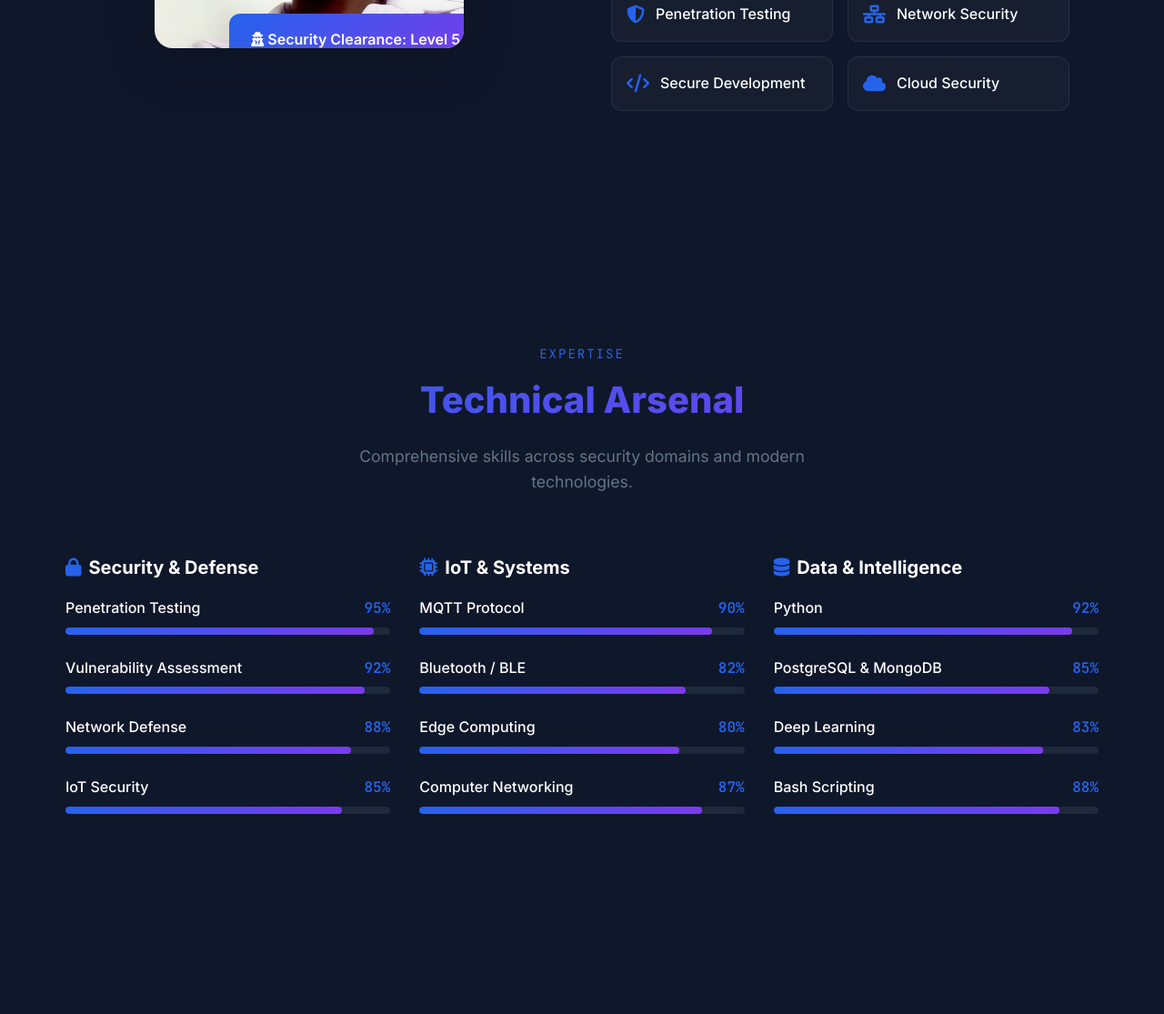
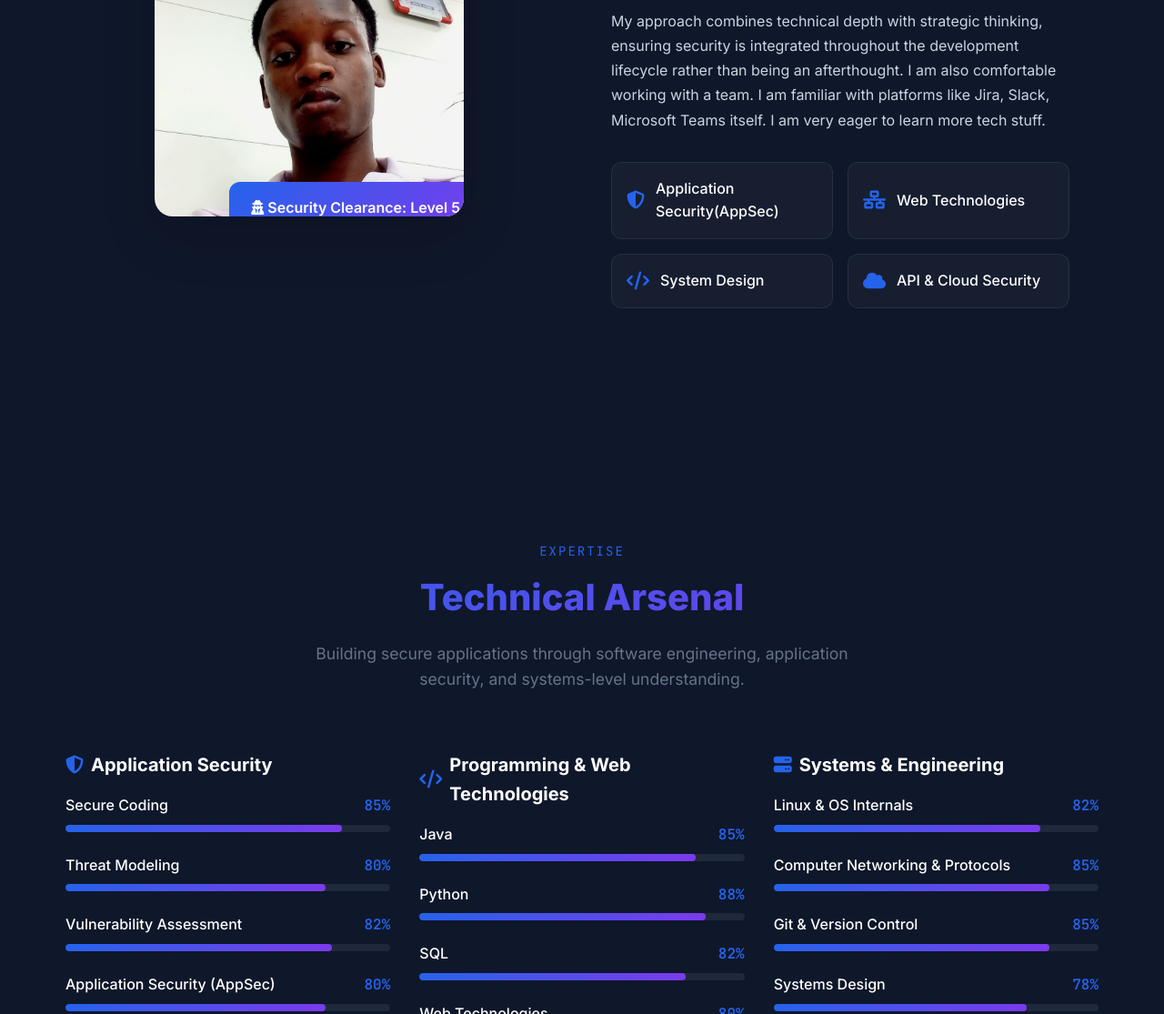
Before and after one commit to fernhad/catalogue-site, a website: page index.html in a window 1280 px wide. Shown: the part 1685-2800 px from the top of the page at 91% size. Drawn offline with Linux system fonts and the light colour scheme.

Commit message:
Update index.html

```diff
--- a/index.html
+++ b/index.html
@@ -1152,9 +1152,13 @@
                     </h1>
 
                     <p class="hero-description">
-                        My name is Thembikosi Emmanuel Murire, I'm dedicated to be a DevSecOps Engineer and Security Architect
-                        specializing in building resilient systems,penetration testing, and securing enterprise applications.
-                        With expertise across the full security stack.
+                        About Me
+                        Hi, I’m a B.Tech student in Computer Science & Engineering (Cyber Security & IoT).
+                        I spend my time exploring how systems are built—and how they break.
+                        Having completed rigorous coursework in Operating Systems, Computer Networks, Database Engineering, and Full-Stack Systems Design,
+                        I understand web architecture from the database up to the API endpoint.
+                        This background fuels my primary focus: Application Security and Vulnerability Research.
+                        I love looking at code logic, auditing repositories, and figuring out how to secure software before malicious actors find the cracks.
                     </p>
 
                     <div class="hero-actions">
@@ -1226,11 +1230,11 @@
                 </div>
 
                 <div class="about-text">
-                    <h3>DevSecOps Engineer & Security Architect</h3>
+                    <h3>Application Security & Web/System Architecture</h3>
                     <p>
-                        I extensively spent hours in penetration testing, network security, and secure application development,
-                        I specialize in identifying vulnerabilities and implementing robust security solutions for enterprise systems.
-                        Due to this now I am deeply rooted in malware analysis its really work in progress and I am loving it.
+                        Computer Science undergraduate specializing in Cyber Security and Systems Design.
+                        Blending a strong foundation in full-stack development with a security-first mindset to research vulnerabilities,
+                        audit applications, and build resilient software architecture..
                     </p>
                     <p>
                         My approach combines technical depth with strategic thinking, ensuring security is integrated throughout
@@ -1241,19 +1245,19 @@
                     <div class="about-features">
                         <div class="feature">
                             <i class="fas fa-shield-alt"></i>
-                            <span>Penetration Testing</span>
+                            <span>Application Security(AppSec)</span>
                         </div>
                         <div class="feature">
                             <i class="fas fa-network-wired"></i>
-                            <span>Network Security</span>
+                            <span>Web Technologies</span>
                         </div>
                         <div class="feature">
                             <i class="fas fa-code"></i>
-                            <span>Secure Development</span>
+                            <span>System Design</span>
                         </div>
                         <div class="feature">
                             <i class="fas fa-cloud"></i>
-                            <span>Cloud Security</span>
+                            <span>API & Cloud Security</span>
                         </div>
                     </div>
                 </div>
@@ -1268,130 +1272,148 @@
                 <span class="section-number">Expertise</span>
                 <h2 class="section-title">Technical Arsenal</h2>
                 <p class="section-subtitle">
-                    Comprehensive skills across security domains and modern technologies.
+                    Building secure applications through software engineering,
+                    application security, and systems-level understanding.
                 </p>
             </div>
 
             <div class="skills-grid">
+
+                <!-- Application Security -->
                 <div class="skill-category">
-                    <h4><i class="fas fa-lock"></i> Security & Defense</h4>
+                    <h4><i class="fas fa-shield-alt"></i> Application Security</h4>
+
                     <div class="skill-item">
                         <div class="skill-header">
-                            <span class="skill-name">Penetration Testing</span>
-                            <span class="skill-percentage">95%</span>
+                            <span class="skill-name">Secure Coding</span>
+                            <span class="skill-percentage">85%</span>
                         </div>
                         <div class="skill-bar">
-                            <div class="skill-progress" data-width="95"></div>
-                        </div>
-                    </div>
+                            <div class="skill-progress" data-width="85"></div>
+                        </div>
+                    </div>
+
+                    <div class="skill-item">
+                        <div class="skill-header">
+                            <span class="skill-name">Threat Modeling</span>
+                            <span class="skill-percentage">80%</span>
+                        </div>
+                        <div class="skill-bar">
+                            <div class="skill-progress" data-width="80"></div>
+                        </div>
+                    </div>
+
                     <div class="skill-item">
                         <div class="skill-header">
                             <span class="skill-name">Vulnerability Assessment</span>
-                            <span class="skill-percentage">92%</span>
+                            <span class="skill-percentage">82%</span>
                         </div>
                         <div class="skill-bar">
-                            <div class="skill-progress" data-width="92"></div>
-                        </div>
-                    </div>
+                            <div class="skill-progress" data-width="82"></div>
+                        </div>
+                    </div>
+
+                <div class="skill-item">
+                    <div class="skill-header">
+                        <span class="skill-name">Application Security (AppSec)</span>
+                        <span class="skill-percentage">80%</span>
+                    </div>
+                    <div class="skill-bar">
+                        <div class="skill-progress" data-width="80"></div>
+                    </div>
+                </div>
+                </div>
+
+                <!-- Programming & Web Technologies -->
+                <div class="skill-category">
+                    <h4><i class="fas fa-code"></i> Programming & Web Technologies</h4>
+
                     <div class="skill-item">
                         <div class="skill-header">
-                            <span class="skill-name">Network Defense</span>
-                            <span class="skill-percentage">88%</span>
-                        </div>
-                        <div class="skill-bar">
-                            <div class="skill-progress" data-width="88"></div>
-                        </div>
-                    </div>
-                    <div class="skill-item">
-                        <div class="skill-header">
-                            <span class="skill-name">IoT Security</span>
+                            <span class="skill-name">Java</span>
                             <span class="skill-percentage">85%</span>
                         </div>
                         <div class="skill-bar">
                             <div class="skill-progress" data-width="85"></div>
                         </div>
                     </div>
-                </div>
-
-                <div class="skill-category">
-                    <h4><i class="fas fa-microchip"></i> IoT & Systems</h4>
-                    <div class="skill-item">
-                        <div class="skill-header">
-                            <span class="skill-name">MQTT Protocol</span>
-                            <span class="skill-percentage">90%</span>
-                        </div>
-                        <div class="skill-bar">
-                            <div class="skill-progress" data-width="90"></div>
-                        </div>
-                    </div>
-                    <div class="skill-item">
-                        <div class="skill-header">
-                            <span class="skill-name">Bluetooth / BLE</span>
-                            <span class="skill-percentage">82%</span>
-                        </div>
-                        <div class="skill-bar">
-                            <div class="skill-progress" data-width="82"></div>
-                        </div>
-                    </div>
-                    <div class="skill-item">
-                        <div class="skill-header">
-                            <span class="skill-name">Edge Computing</span>
-                            <span class="skill-percentage">80%</span>
-                        </div>
-                        <div class="skill-bar">
-                            <div class="skill-progress" data-width="80"></div>
-                        </div>
-                    </div>
-                    <div class="skill-item">
-                        <div class="skill-header">
-                            <span class="skill-name">Computer Networking</span>
-                            <span class="skill-percentage">87%</span>
-                        </div>
-                        <div class="skill-bar">
-                            <div class="skill-progress" data-width="87"></div>
-                        </div>
-                    </div>
-                </div>
-
-                <div class="skill-category">
-                    <h4><i class="fas fa-database"></i> Data & Intelligence</h4>
+
                     <div class="skill-item">
                         <div class="skill-header">
                             <span class="skill-name">Python</span>
-                            <span class="skill-percentage">92%</span>
+                            <span class="skill-percentage">88%</span>
                         </div>
                         <div class="skill-bar">
-                            <div class="skill-progress" data-width="92"></div>
-                        </div>
-                    </div>
+                            <div class="skill-progress" data-width="88"></div>
+                        </div>
+                    </div>
+
                     <div class="skill-item">
                         <div class="skill-header">
-                            <span class="skill-name">PostgreSQL & MongoDB</span>
+                            <span class="skill-name">SQL</span>
+                            <span class="skill-percentage">82%</span>
+                        </div>
+                        <div class="skill-bar">
+                            <div class="skill-progress" data-width="82"></div>
+                        </div>
+                    </div>
+
+                    <div class="skill-item">
+                        <div class="skill-header">
+                            <span class="skill-name">Web Technologies</span>
+                            <span class="skill-percentage">80%</span>
+                        </div>
+                        <div class="skill-bar">
+                            <div class="skill-progress" data-width="80"></div>
+                        </div>
+                    </div>
+                </div>
+
+                <!-- Systems & Engineering -->
+                <div class="skill-category">
+                    <h4><i class="fas fa-server"></i> Systems & Engineering</h4>
+
+                    <div class="skill-item">
+                        <div class="skill-header">
+                            <span class="skill-name">Linux & OS Internals</span>
+                            <span class="skill-percentage">82%</span>
+                        </div>
+                        <div class="skill-bar">
+                            <div class="skill-progress" data-width="82"></div>
+                        </div>
+                    </div>
+
+                    <div class="skill-item">
+                        <div class="skill-header">
+                            <span class="skill-name">Computer Networking & Protocols</span>
                             <span class="skill-percentage">85%</span>
                         </div>
                         <div class="skill-bar">
                             <div class="skill-progress" data-width="85"></div>
                         </div>
                     </div>
+
                     <div class="skill-item">
                         <div class="skill-header">
-                            <span class="skill-name">Deep Learning</span>
-                            <span class="skill-percentage">83%</span>
+                            <span class="skill-name">Git & Version Control</span>
+                            <span class="skill-percentage">85%</span>
                         </div>
                         <div class="skill-bar">
-                            <div class="skill-progress" data-width="83"></div>
-                        </div>
-                    </div>
+                            <div class="skill-progress" data-width="85"></div>
+                        </div>
+                    </div>
+
                     <div class="skill-item">
                         <div class="skill-header">
-                            <span class="skill-name">Bash Scripting</span>
-                            <span class="skill-percentage">88%</span>
+                            <span class="skill-name">Systems Design</span>
+                            <span class="skill-percentage">78%</span>
                         </div>
                         <div class="skill-bar">
-                            <div class="skill-progress" data-width="88"></div>
+                            <div class="skill-progress" data-width="78"></div>
                         </div>
                     </div>
                 </div>
+
             </div>
         </div>
     </section>
@@ -1606,7 +1628,8 @@
                 <div>
                     <div class="footer-logo">CYBER<span style="background: var(--gradient-primary); -webkit-background-clip: text; -webkit-text-fill-color: transparent;">FUNCTION</span></div>
                     <p class="footer-description">
-                        Final year B.Tech CSE student specializing in IoT, Cybersecurity & Image Classification. Seeking internship in secure edge computing and network defense or any relevent field.
+                        Computer Science undergraduate specializing in Cyber Security and Systems Design.
+                        Blending a strong foundation in full-stack development with a security-first mindset to research vulnerabilities, audit applications, and build resilient software architecture.
                     </p>
                     <div class="social-links">
                         <a href="https://github.com/0bin-yang?tab=repositories" target="_blank" rel="noopener noreferrer" class="social-link"><i class="fab fa-github"></i></a>
@@ -1627,11 +1650,11 @@
                 <div class="footer-services">
                     <h4>Expertise</h4>
                     <ul>
-                        <li>IoT Security</li>
-                        <li>Network Defense</li>
-                        <li>Deep Learning</li>
-                        <li>Data Pipelines</li>
-                        <li>Bash Automation</li>
+                        <li>Web Technology & Full-Stack Architecture</li>
+                        <li>Networking & Protocols</li>
+                        <li>Cyber Security Fundamentals</li>
+                        <li>Low-level & Operating Systems</li>
+                        <li>Application layer vulnerability analysis</li>
                     </ul>
                 </div>
             </div>
@@ -1651,26 +1674,26 @@
 
             const lines = [
                 { text: '> whoami', color: '#00ff88' },
-                { text: 'Comp Sc & Eng final year UG', color: '#cbd5e1'},
-                { text: 'IoT · Security · Data Intelligence', color: '#cbd5e1' },
+                { text: 'B.Tech CSE Final Year UG (Cyber Security & IoT)', color: '#cbd5e1'},
+                { text: 'Application Security · Full-Stack Systems · Network Defense', color: '#cbd5e1' },
                 { text: '', color: null },
                 { text: '> system_status --check', color: '#00ff88' },
-                { text: '✓ MQTT Broker: ACTIVE', color: '#10b981' },
-                { text: '✓ IoT Pipeline: ONLINE', color: '#10b981' },
-                { text: '✓ Network Defense: ARMED', color: '#10b981' },
-                { text: '✓ Deep Learning Engine: READY', color: '#10b981' },
+                { text: '✓ Web App Architecture: ONLINE', color: '#10b981' },
+                { text: '✓ Network Protocols: ANALYZED', color: '#10b981' },
+                { text: '✓ Security Foundations: ARMED', color: '#10b981' },
+                { text: '✓ OS Internals & Systems: READY', color: '#10b981' },
                 { text: '', color: null },
                 { text: '> current_focus', color: '#00ff88' },
-                { text: '// Secure Edge Computing', color: '#7c3aed' },
-                { text: '// IoT Network Hardening', color: '#7c3aed' },
-                { text: '// Forensic Deep Learning', color: '#7c3aed' },
+                { text: '// Application Security & Vulnerability Auditing', color: '#7c3aed' },
+                { text: '// Full-Stack Systems Design & Java Backends', color: '#7c3aed' },
+                { text: '// Secure Network Traffic & Protocol Analysis', color: '#7c3aed' },
                 { text: '', color: null },
                 { text: '> tech_stack --list', color: '#00ff88' },
-                { text: 'Python | MQTT | Bluetooth | Bash', color: '#06b6d4' },
-                { text: 'PostgreSQL | MongoDB | Pytorch | Deep Learning', color: '#06b6d4' },
-                { text: 'Claude tool | JDBC ', color: '#06b6d4' },
+                { text: 'Java | Python | SQL | Data Structures & Algorithms', color: '#06b6d4' },
+                { text: 'Full-Stack Systems | Relational Databases | TCP/IP', color: '#06b6d4' },
+                { text: 'AppSec Auditing | Linux OS | Git', color: '#06b6d4' },
                 { text: '', color: null },
-                { text: ' Open to internship opportunities', color: '#f59e0b' },
+                { text: ' Open to Application Security / Software Engineering roles', color: '#f59e0b' },
                 { text: '> _', color: '#00ff88' }
             ];
 
```
